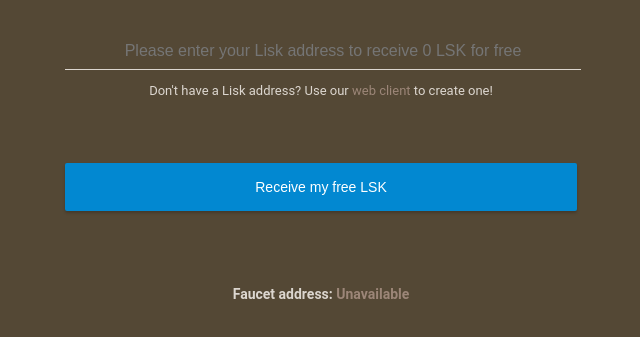
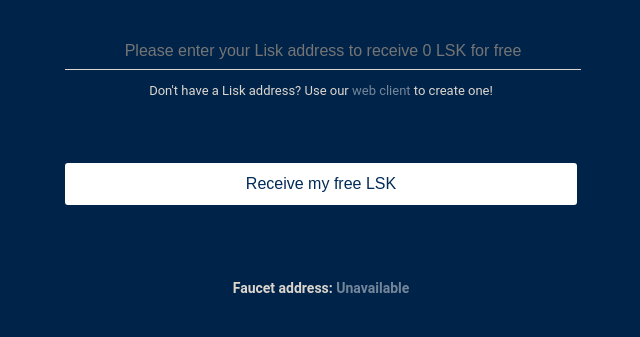
Before and after one commit to LiskArchive/lisk-faucet, a website: page public/index.html in a window 1280 px wide. Shown: the part 245-582 px from the top of the page, without its empty margins (319-959 px from the left). Drawn offline with Linux system fonts and the light colour scheme; no server answers.

Commit message:
Update background and btn colors

```diff
--- a/public/css/app.css
+++ b/public/css/app.css
@@ -4,7 +4,7 @@
 
 body {
     margin: 0;
-    background: #544835;
+    background: #002449;
     font-size: 18px;
     color: #fff;
     font-family: "Roboto", Arial, Helvetica, sans-serif;
@@ -18,7 +18,7 @@
 
 .msg a {
     text-decoration: none;
-    color: #9c8678;
+    color: #74869b;
 }
 
 .msg a:active, .msg a:focus, .msg a:hover {
@@ -27,7 +27,7 @@
 
 .msg a:visited {
     text-decoration: none;
-    color: #9c8678;
+    color: #74869b;
 }
 
 .main-block {
@@ -89,25 +89,22 @@
 
 .button {
     display: block;
-    padding: 10px;
-    border: none;
+    padding: 0 10px;
+    border: solid 2px #fff;
     margin-top: 10px;
     cursor: pointer;
     width: 100%;
-    height: 48px;
-    border-radius: 2px;
+    height: 42px;
+    border-radius: 3px;
     text-align: center;
-    font-size: 14px;
-    box-shadow: 0 2px 3px rgba(0, 0, 0, 0.2);
-    -webkit-transition: background-color 0.3s;
-    -ms-transition: background-color 0.3s;
-    transition: background-color 0.3s;
-    color: #fff;
-    background: #0288d1;
+    font-size: 16px;
+    box-sizing: border-box;
+    color: #012b58;
+    background: #fff;
 }
 
 .button:hover {
-    background: #027ec2;
+    color: #2475b9;
 }
 
 .transactions-list {
@@ -153,7 +150,7 @@
 }
 
 .footer a {
-    color: #9c8678;
+    color: #74869b;
     text-decoration: none;
 }
 
@@ -163,7 +160,7 @@
 
 .footer a:visited {
     text-decoration: none;
-    color: #9c8678;
+    color: #74869b;
 }
 
 .error {
```
